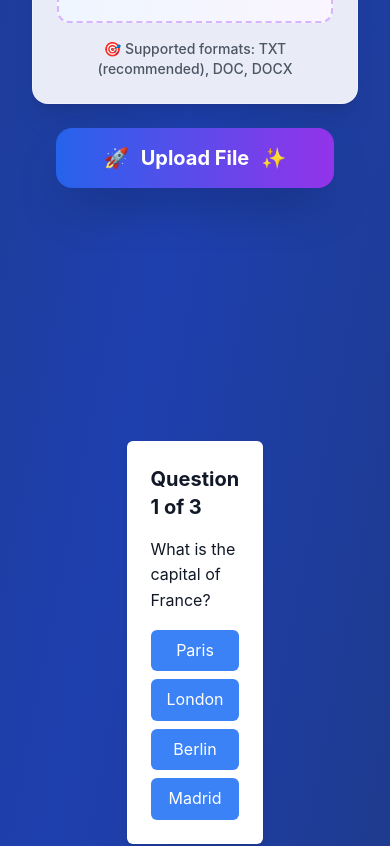
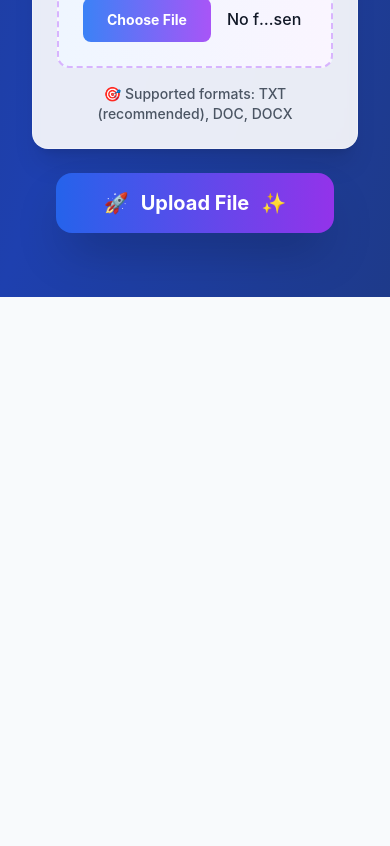
Before and after one commit to gaurav-beep/quiz-application, a Next.js app: page /quiz-application/ in a window 390 px wide. Shown: the part 940-1786 px from the top of the page. After the commit the page ends 1237 px from the top, so only its background shows below. Built offline with nearby package versions, Linux system fonts and the light colour scheme.

Commit message:
Deploy quiz app to GitHub Pages

```diff
--- a/src/app/globals.css
+++ b/src/app/globals.css
@@ -2,23 +2,23 @@
 @tailwind components;
 @tailwind utilities;
 
-/* Updated global theme for a professional and consistent look */
+/* Updated professional theme with refined colors */
 :root {
-  --background-light: #f9fafb;
-  --background-dark: #1f2937;
-  --primary: #2563eb;
-  --secondary: #6b7280;
-  --accent: #10b981;
+  --background-light: #f8fafc;
+  --background-dark: #1a202c;
+  --primary: #2b6cb0;
+  --secondary: #718096;
+  --accent: #38a169;
   --text-light: #ffffff;
-  --text-dark: #111827;
+  --text-dark: #2d3748;
 }
 
 @media (prefers-color-scheme: dark) {
   :root {
-    --background-light: #1f2937;
-    --background-dark: #111827;
-    --text-light: #f9fafb;
-    --text-dark: #e5e7eb;
+    --background-light: #1a202c;
+    --background-dark: #2d3748;
+    --text-light: #f8fafc;
+    --text-dark: #e2e8f0;
   }
 }
 
@@ -26,7 +26,7 @@ body {
   background-color: var(--background-light);
   color: var(--text-dark);
   font-family: 'Inter', sans-serif;
-  line-height: 1.6;
+  line-height: 1.8;
 }
 
 /* Custom animations */
@@ -94,26 +94,29 @@ body {
 }
 
 header, footer {
-  background-color: var(--background-dark);
+  background: linear-gradient(90deg, var(--primary), var(--accent));
   color: var(--text-light);
-  padding: 1rem;
+  padding: 1.5rem;
   text-align: center;
+  font-weight: bold;
 }
 
 .container {
   max-width: 1200px;
   margin: 0 auto;
-  padding: 1rem;
+  padding: 2rem;
 }
 
 button {
   background-color: var(--primary);
   color: var(--text-light);
-  padding: 0.5rem 1rem;
-  border-radius: 0.375rem;
-  transition: background-color 0.3s;
+  padding: 0.75rem 1.5rem;
+  border-radius: 0.5rem;
+  box-shadow: 0 4px 6px rgba(0, 0, 0, 0.1);
+  transition: transform 0.3s, background-color 0.3s;
 }
 
 button:hover {
   background-color: var(--accent);
+  transform: translateY(-3px);
 }
--- a/src/app/page.tsx
+++ b/src/app/page.tsx
@@ -1,7 +1,6 @@
 "use client";
 import React, { useState } from "react";
 import { useRouter } from 'next/navigation';
-import QuizComponent from './quiz/QuizComponent';
 
 interface MCQQuestion {
   question: string;
@@ -374,10 +373,6 @@ export default function Home() {
           )}
         </div>
       )}
-
-      <main className="flex min-h-screen flex-col items-center justify-center p-24">
-        <QuizComponent />
-      </main>
     </div>
   );
 }
--- a/src/app/quiz/QuizComponent.tsx
+++ /dev/null
@@ -1,94 +0,0 @@
-import React, { useState } from 'react';
-
-const QuizComponent = () => {
-  const questions = [
-    {
-      question: 'What is the capital of France?',
-      options: ['Paris', 'London', 'Berlin', 'Madrid'],
-      answer: 'Paris',
-    },
-    {
-      question: 'Which planet is known as the Red Planet?',
-      options: ['Earth', 'Mars', 'Jupiter', 'Venus'],
-      answer: 'Mars',
-    },
-    {
-      question: 'Who wrote "Hamlet"?',
-      options: ['Charles Dickens', 'William Shakespeare', 'Mark Twain', 'Jane Austen'],
-      answer: 'William Shakespeare',
-    },
-  ];
-
-  const [currentQuestion, setCurrentQuestion] = useState(0);
-  const [userAnswers, setUserAnswers] = useState<string[]>([]);
-  const [showResults, setShowResults] = useState(false);
-
-  const handleAnswer = (answer: string) => {
-    const updatedAnswers = [...userAnswers];
-    updatedAnswers[currentQuestion] = answer;
-    setUserAnswers(updatedAnswers);
-
-    if (currentQuestion < questions.length - 1) {
-      setCurrentQuestion(currentQuestion + 1);
-    } else {
-      setShowResults(true);
-    }
-  };
-
-  const restartQuiz = () => {
-    setCurrentQuestion(0);
-    setUserAnswers([]);
-    setShowResults(false);
-  };
-
-  return (
-    <div className="max-w-2xl mx-auto p-6 bg-white shadow-md rounded-md">
-      {!showResults ? (
-        <div>
-          <h2 className="text-xl font-bold mb-4">
-            Question {currentQuestion + 1} of {questions.length}
-          </h2>
-          <p className="mb-4">{questions[currentQuestion].question}</p>
-          <div className="space-y-2">
-            {questions[currentQuestion].options.map((option, index) => (
-              <button
-                key={index}
-                onClick={() => handleAnswer(option)}
-                className="w-full py-2 px-4 bg-blue-500 text-white rounded-md hover:bg-blue-600"
-              >
-                {option}
-              </button>
-            ))}
-          </div>
-        </div>
-      ) : (
-        <div>
-          <h2 className="text-xl font-bold mb-4">Quiz Results</h2>
-          <ul className="mb-4">
-            {questions.map((q, index) => (
-              <li key={index} className="mb-2">
-                <p>
-                  <strong>Q{index + 1}:</strong> {q.question}
-                </p>
-                <p>
-                  <strong>Your Answer:</strong> {userAnswers[index] || 'No answer'}
-                </p>
-                <p>
-                  <strong>Correct Answer:</strong> {q.answer}
-                </p>
-              </li>
-            ))}
-          </ul>
-          <button
-            onClick={restartQuiz}
-            className="py-2 px-4 bg-green-500 text-white rounded-md hover:bg-green-600"
-          >
-            Restart Quiz
-          </button>
-        </div>
-      )}
-    </div>
-  );
-};
-
-export default QuizComponent;
--- /dev/null
+++ b/src/app/upload/layout.tsx
@@ -0,0 +1,21 @@
+import "../../globals.css";
+
+export default function UploadLayout({
+  children,
+}: Readonly<{
+  children: React.ReactNode;
+}>) {
+  return (
+    <html lang="en">
+      <body className="bg-gray-100 antialiased font-sans">
+        <header className="bg-blue-600 text-white p-4 text-center font-bold">
+          Upload Page
+        </header>
+        <main className="container mx-auto p-6">{children}</main>
+        <footer className="bg-blue-600 text-white p-4 text-center">
+          © 2025 Quiz Application
+        </footer>
+      </body>
+    </html>
+  );
+}
```
Also changed, not shown: 404.html (+1 -1 lines), 404/index.html (+1 -1 lines), index.html (+1 -1 lines), quiz/index.html (+1 -1 lines).
